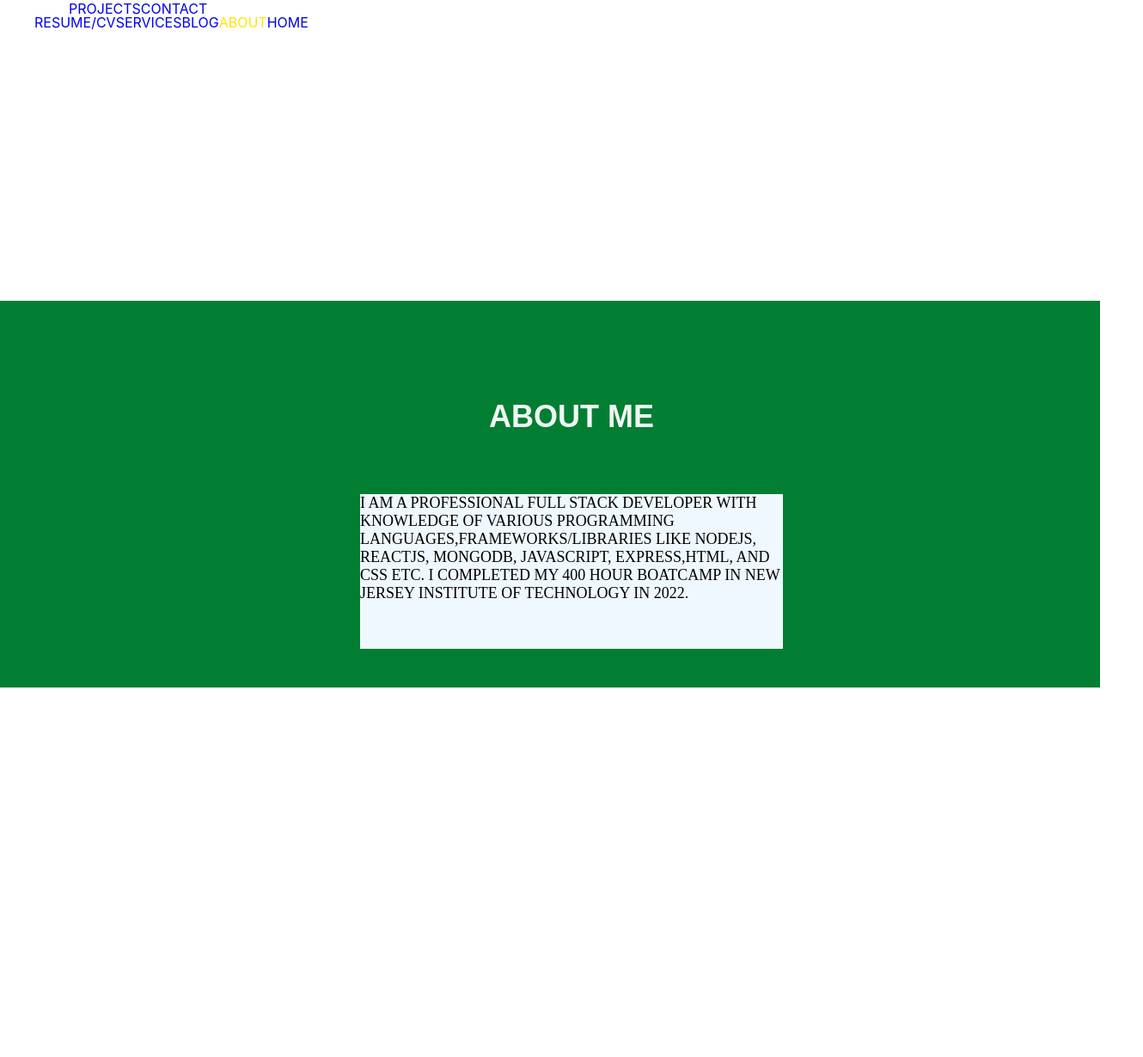
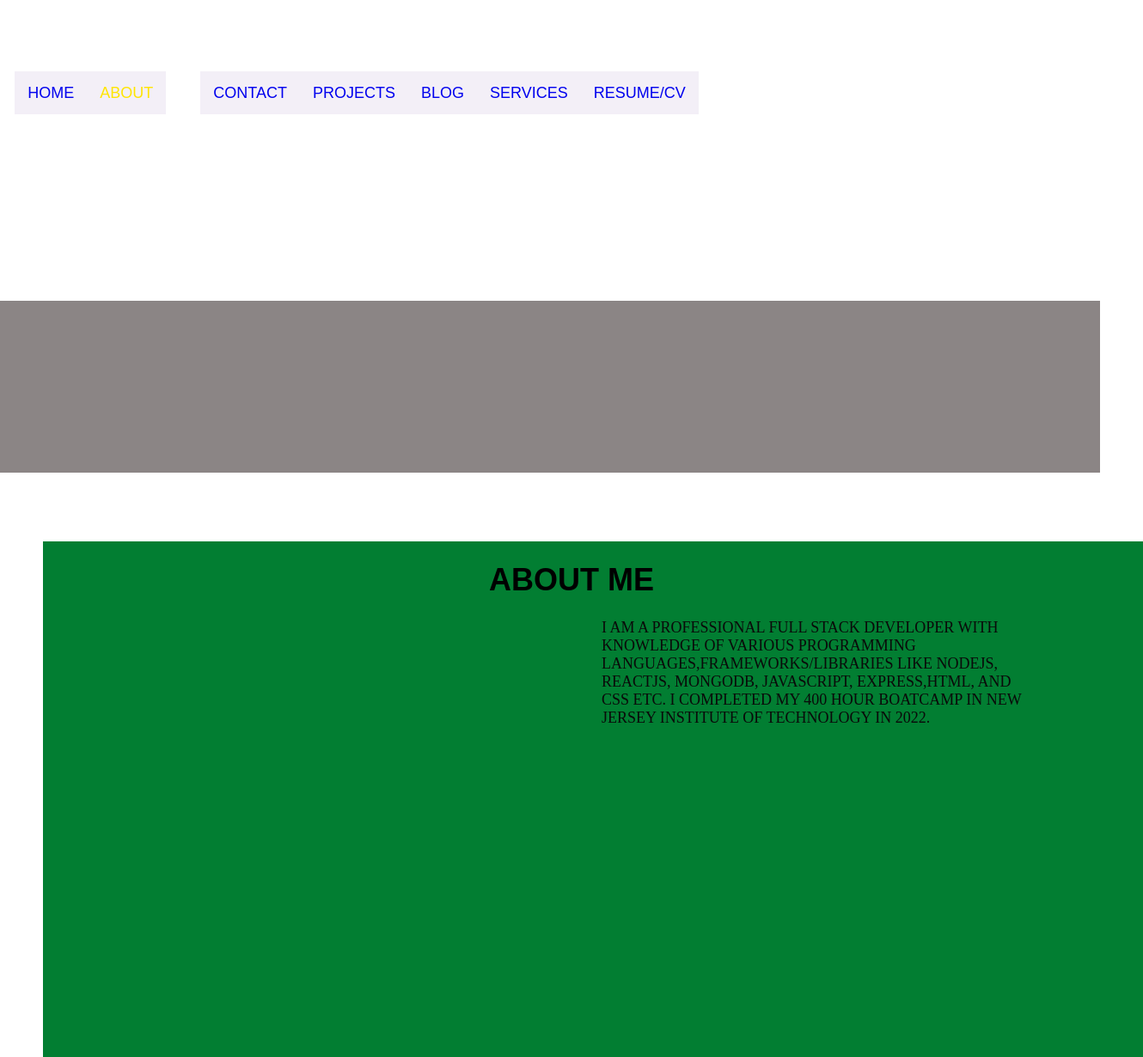
Before and after one commit to guuree19/Mileston3-NJIT, a React (Create React App) app in the folder frontend/: page /About in a window 1280 px wide. Shown: the whole page at 86% size, 1330 px wide, since content can reach past the window. Before the commit the page ends 800 px from the top, so only its background shows below. Built offline with nearby package versions, Linux system fonts and the light colour scheme.

Commit message:
working on pages

```diff
--- a/frontend/src/App.css
+++ b/frontend/src/App.css
@@ -1,5 +1,7 @@
 .App {
   text-align: center;
+  position: relative;
+  top: 0px;
 }
 
 .App-logo {
--- a/frontend/src/App.js
+++ b/frontend/src/App.js
@@ -1,12 +1,12 @@
 import React from 'react';
 import { Route, Routes } from 'react-router-dom';
 import './App.css';
+// import '../Nav.css';
 import  Home from"./Components/Home";
 import  Nav from"./Components/Nav";
 import  About from"./Components/About";
 import Contact from './Components/Contact';
 import Projects from './Components/Projects'
-// import { Router } from 'express';
 
 
 function App() {
--- a/frontend/src/Components/About.css
+++ b/frontend/src/Components/About.css
@@ -1,26 +1,29 @@
-.about_page{
+.App .nav, .about_page{
     background-color: rgb(2, 126, 50);
-    height: 450px;
+    position: relative;
+    top: 280px;
+    height: 600px;
+    width: 650px;
     font: 1em sans-serif;
     font-size: large;
-    padding: 0px 0px 0px 50px;
 }
 
 .about_page p{
-    position: relative;
-    top: 30%;
-    left: 30%;
-    color: #000;
+    color: rgb(10, 10, 10);
     text-align: left;
     display: flex;
-    width: 40%;
+    width: 80%;
     height: 40%;
-    background-color: aliceblue;
     font-family: serif;
+
 }
 .about_page h1{
     text-transform: uppercase;
+    text-align: center;
+    color: #000;
     position: relative;
-    top: 20%;
+    top: 0px;
+    right: 350px;
+    bottom: 400px;
 
 }
--- a/frontend/src/Components/About.js
+++ b/frontend/src/Components/About.js
@@ -1,5 +1,6 @@
 import React from "react";
 // import ReactDOM from 'react-dom'
+import "./Nav.css"
 import "./About.css"
 
 function About(){
--- a/frontend/src/Components/Home.css
+++ b/frontend/src/Components/Home.css
@@ -1,9 +1,9 @@
-@import './Nav.css';
 
-.home_P{
-
+.App .home_P{
     background-color: rgb(156, 201, 240);
-    height: 450px;
+    height: 650px;
+    width: 700px;
+    color: #000;
     text-transform: uppercase;
     text-align: center;
     font: 1em sans-serif;
--- a/frontend/src/Components/Nav.css
+++ b/frontend/src/Components/Nav.css
@@ -1,30 +1,64 @@
 .App{
   text-transform: uppercase;
   text-align: center;
-
+  position: relative;
+  top: 0px;
 }
-
-ul{
-    position: fixed;
-    top: 0;
-
+.nav__container{
+  text-transform: uppercase;
+  width: 100%;
+  height: 50px;
+  color: rgb(19, 18, 18);
+  display: flex;
+  justify-content: center;
+  position: relative;
+  bottom: 550px;
 }
-
-li {
-    float: right;
-    word-spacing: 2em;
+.App .Nav .nav__container {
+  position: relative;
+  bottom:  400px;
 }
-
+.nav, .home_P{
+  background-color: rgb(156, 201, 240);
+  height: 100%;
+  width: 100%;
+  text-transform: uppercase;
+  text-align: center;
+  font: 1em sans-serif;
+  position: relative;
+  top: 250px;
+}
+.nav .home_p {
+  background-color: rgb(156, 201, 240);
+  height: 100%;
+  width: 100%;
+  text-transform: uppercase;
+  text-align: center;
+  font: 1em sans-serif;
+  text-transform: uppercase;
+  font: 1em sans-serif;
+  border:solid 1px #0094ff;
+  padding:10px;
+  margin:5px;
+  font-size:15px;
+  font-family:Verdana;
+  text-align:center;
+  border-radius:10px;
+}
+.nav, .about_page{
+  height: 600px;
+  width: 560px;
+  text-align: center;
+  font: 1em sans-serif;
+  position: relative;
+  left: 50px;
+}
 a {
-    /* padding: 15px; */
-    /* background-color: #f3eff7; */
+  padding: 15px;
+  background-color: #f3eff7;
   text-decoration: none;
   word-spacing: 15px;
-
 }
-
-
 li {
   display: inline;
-    word-spacing: 2em;
 }
```
Lines whose indentation alone changed are shown as unchanged.
